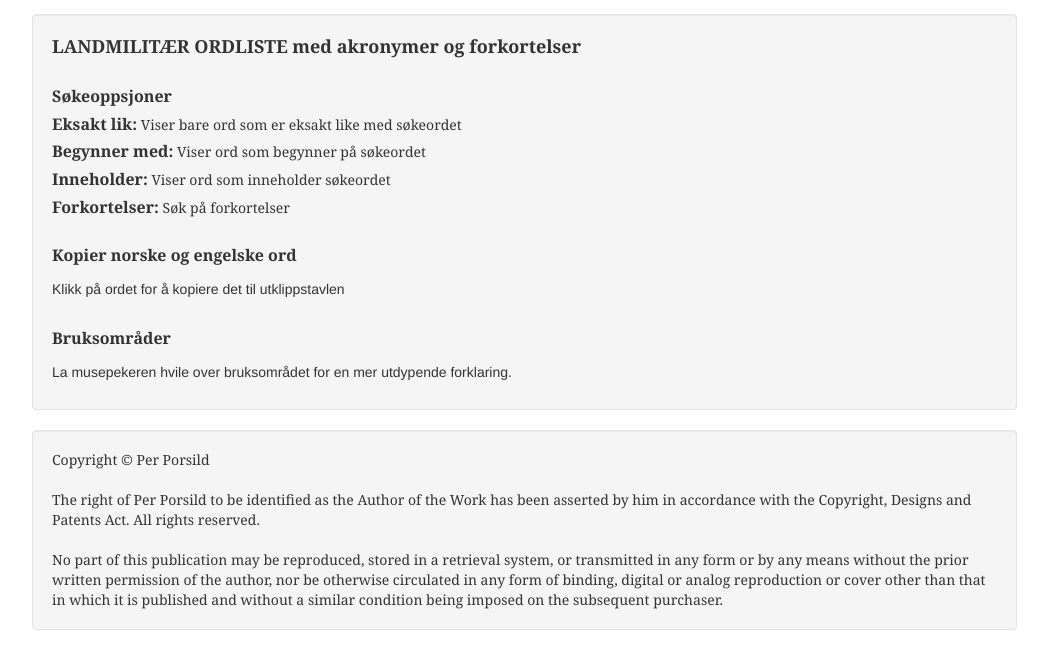
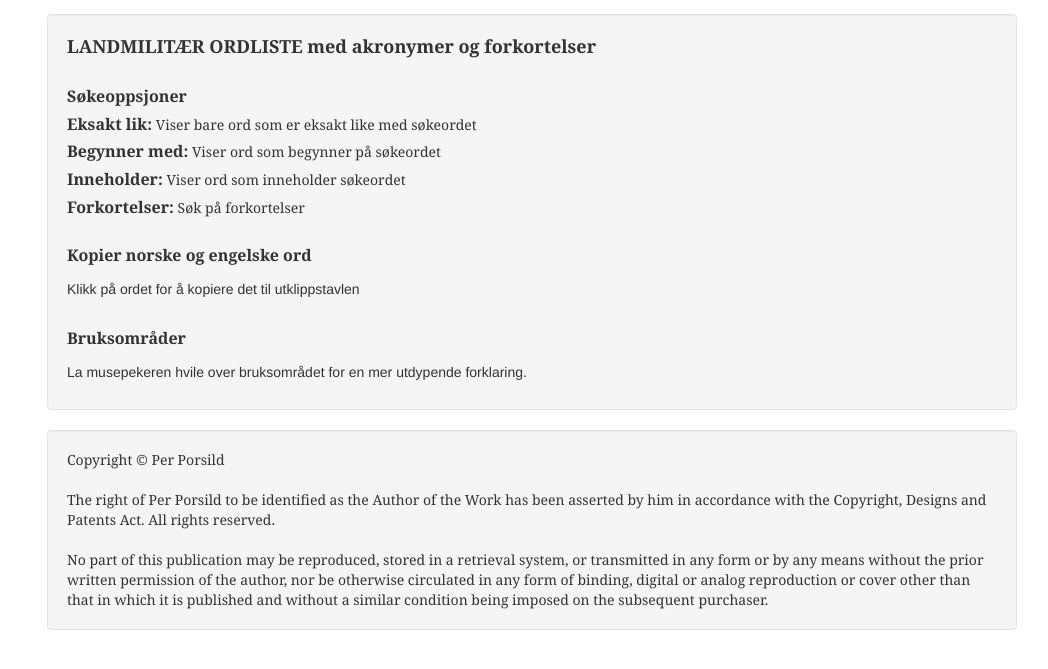
Before and after one commit to garhar/dictionary, a Flask app: page /dictionary/help in a window 1280 px wide. Shown: the part 51-720 px from the top of the page, without its empty margins (83-1131 px from the left). Run offline with Flask 2, Linux system fonts and the light colour scheme; parts of the project's set-up code (start-up, migrations or seed data) failed here and were passed over.

Commit message:
Layout changes

```diff
--- a/templates/index.html
+++ b/templates/index.html
@@ -38,9 +38,9 @@
             </div>
         </div>
 
-        <div class="container span10 offset1">
+        <div class="container-fluid span10 offset1">
 
-            <div class="row well">
+            <div class="well">
             {% if not page or page == 'nor' %}
                 {% include "search_nor.html" %}
             {% endif %}
@@ -54,7 +54,7 @@
                 {% include "about.html" %}
             {% endif %}
             </div>
-            <div class="row well">
+            <div class="well">
                 <footer>Copyright © Per Porsild<br><br>
                     The right of Per Porsild to be identified as the Author of the Work has been asserted by him in
                     accordance with the Copyright, Designs and Patents Act. All rights reserved.
```
